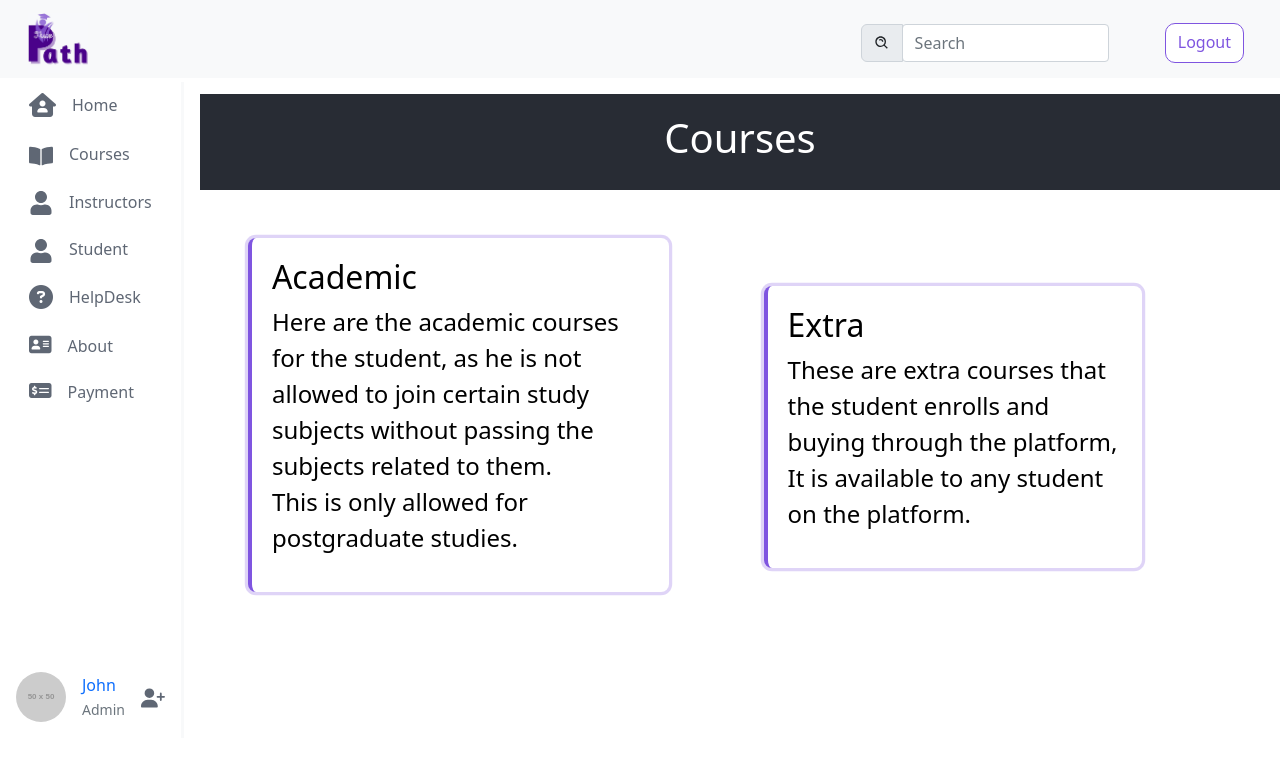
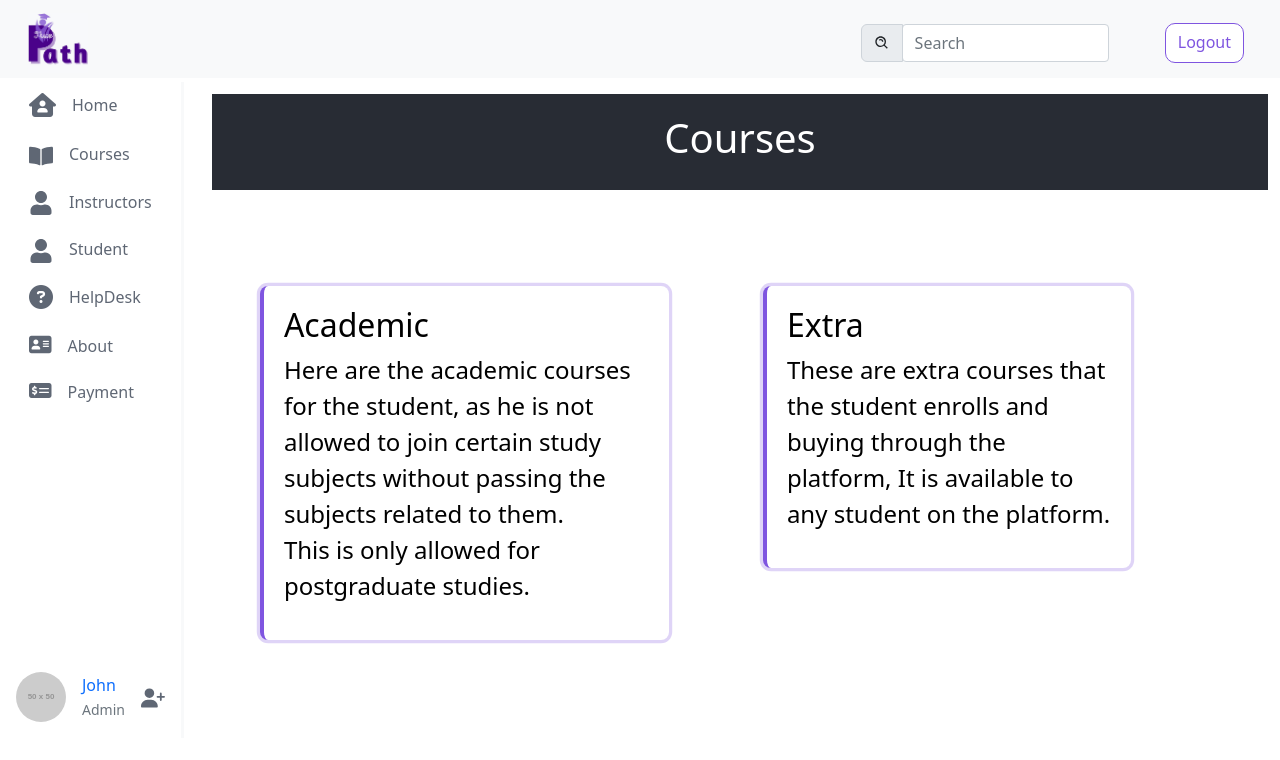
Before and after one commit to Final-Project-CS599/front-end, a React (Vite) app: page /admin/courses in a window 1280 px wide. Shown: the top 760 px of the page. Built offline with nearby package versions, Linux system fonts and the light colour scheme.

Commit message:
updateAdmin

```diff
--- a/src/components/layout/LayoutWithSideBar.jsx
+++ b/src/components/layout/LayoutWithSideBar.jsx
@@ -11,8 +11,12 @@ const LayoutWithSideBar = () => {
       <MobileNav />
       <div className="d-flex gap-3">
         <SideBar />
-        <div className="w-100 my-3">
-            <Outlet/>
+        <div className="container w-100 my-3">
+          <div className=' row'>
+            <div className=' col-md-12'>
+                <Outlet/>
+            </div>
+          </div>
         </div>
       </div>
     </div>
--- a/src/pages/admin/AddAdmin/AddAdmin.jsx
+++ b/src/pages/admin/AddAdmin/AddAdmin.jsx
@@ -50,7 +50,7 @@ export default function AddAdmin() {
             <div className="w-75 mx-auto py-5">
         {error!==null? <div className="alert alert-danger">{error}</div>:''}
 
-        <h3 className='pb-4'>Add Student </h3>
+        <h3 className='pb-4'>Add Admin </h3>
         <form onSubmit={formik.handleSubmit}>
 
             <label htmlFor="name" >First Name <span className='text-danger'>*</span> :</label>
--- a/src/pages/admin/Courses/Courses.jsx
+++ b/src/pages/admin/Courses/Courses.jsx
@@ -15,15 +15,15 @@ function Courses() {
                 <h1>Courses</h1>
             </header>
 
-            <main className=" d-flex justify-content-around p-5 fs-4">
-                <Link to="/admin/acadmic" className={`${style.link} text-decoration-none text-black d-block`}>
+            <main className="d-flex justify-content-around p-5 fs-4">
+                <Link to="/admin/acadmic" className={`${style.link} text-decoration-none text-black d-block mt-5`}>
                     <div className={`${style.section} ${style.academic} `}>
                         <h2>Academic</h2>
                         <p>Here are the academic courses for the student, as he is not allowed to join certain study subjects without passing the subjects related to them. <br/>This is only allowed for postgraduate studies.</p>
                     </div>
                 </Link>
 
-                <div className="d-flex justify-content-around p-5 fs-4">
+                <div className=" p-5 fs-4">
                     <Link to="/admin/coursesExtra" className={`${style.link} text-decoration-none text-black d-block`}>
                         <div className={`${style.section} ${style.extra}`}>
                             <h2>Extra</h2>
--- a/src/pages/admin/Student/Student.jsx
+++ b/src/pages/admin/Student/Student.jsx
@@ -3,6 +3,7 @@ import { Link } from 'react-router-dom';
 // import { Helmet } from 'react-helmet';
 import { HelmetProvider, Helmet } from 'react-helmet-async';
 export default function Student() {
+
 return <>
 <HelmetProvider>
     <Helmet>
--- a/src/routes/routes.jsx
+++ b/src/routes/routes.jsx
@@ -15,6 +15,7 @@ import Courses from '../pages/admin/courses/Courses.jsx';
 import Acadmic from '../pages/admin/Acadmic/Acadmic.jsx';
 import CoursesExtra from '../pages/admin/CoursesExtra/CoursesExtra.jsx';
 import Payment from '../pages/admin/Payment/Payment.jsx';
+
 
 export const router = createBrowserRouter([
   {
```
Also changed, not shown: src/pages/admin/RegisterInstructors/RegisterInstructors.jsx (line endings or trailing spaces).
